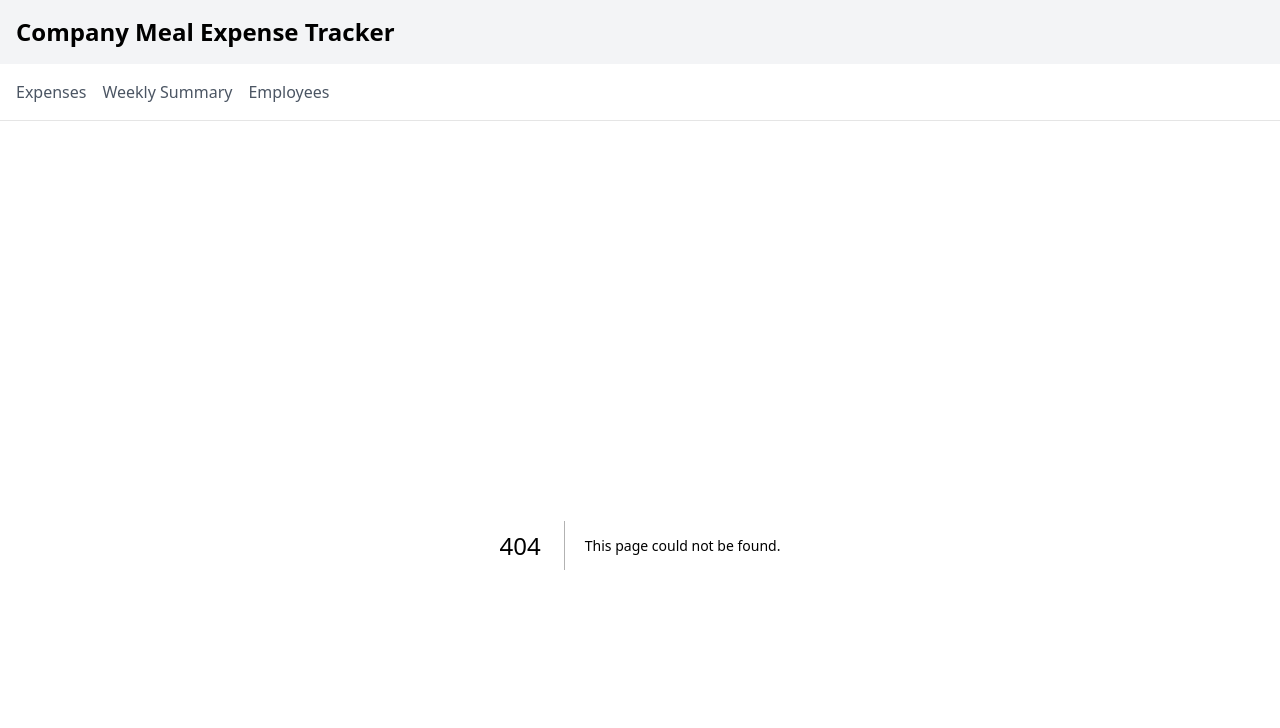
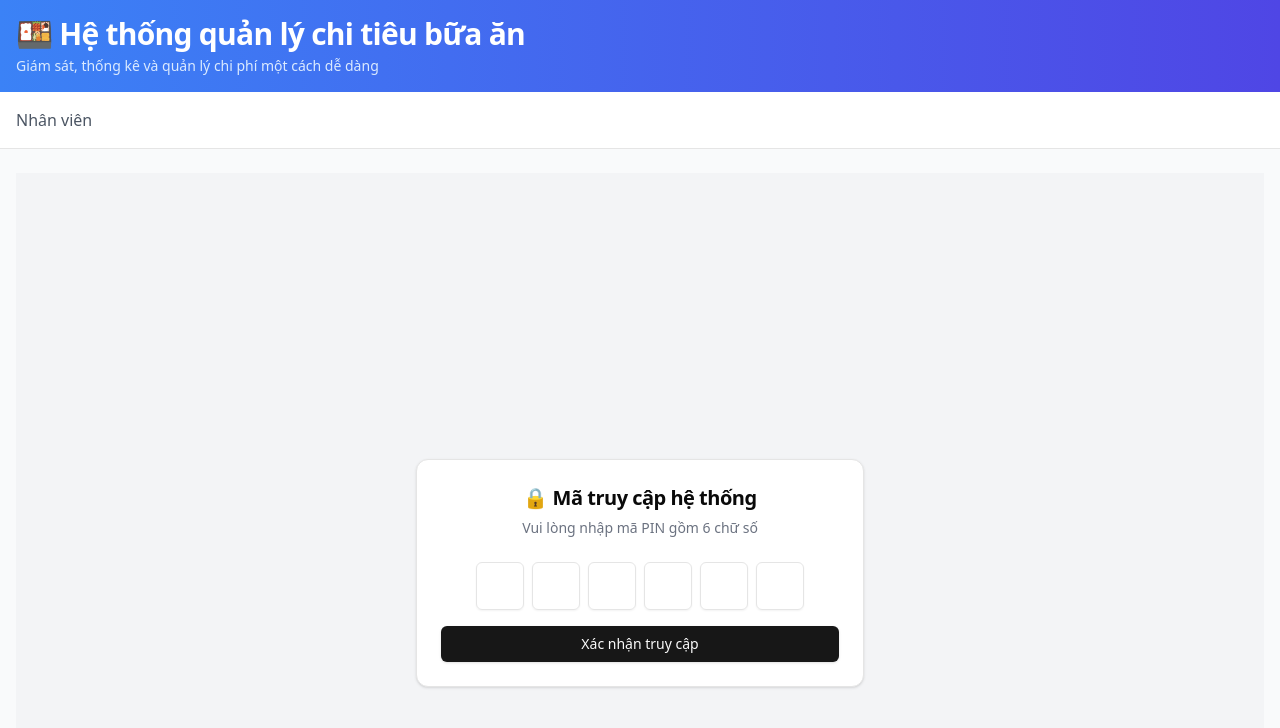
Before and after one commit to thanhyarndev/comlog-client, a Next.js app: page /login in a window 1280 px wide. Before the commit this address had no page. Shown: the top 728 px of the page. Built offline with nearby package versions, Linux system fonts and the light colour scheme; no server answers.

Commit message:
login logic

```diff
--- a/src/app/employees/page.tsx
+++ b/src/app/employees/page.tsx
@@ -14,11 +14,13 @@ import { Search, Plus, User } from "lucide-react";
 import { getEmployees } from "@/hooks/api/employee";
 import type { Employee } from "@/types/employee";
 import EmployeeModal from "@/components/EmployeeModal";
+import { getUserRole } from "@/hooks/api/employee";
 
 export default function EmployeesPage() {
   const [employees, setEmployees] = useState<Employee[]>([]);
   const [search, setSearch] = useState("");
   const [showModal, setShowModal] = useState(false);
+  const [role, setRole] = useState<"guest" | "admin">("guest");
   const router = useRouter();
 
   const fetchEmployees = async () => {
@@ -29,9 +31,8 @@ export default function EmployeesPage() {
 
   useEffect(() => {
     fetchEmployees();
+    getUserRole().then(setRole);
   }, []);
-
-  console.log("employees", employees);
 
   const filtered = employees.filter(
     (e) =>
@@ -48,12 +49,14 @@ export default function EmployeesPage() {
             Quản lý thông tin nhân viên: tên, giới tính, tên gọi khác
           </CardDescription>
         </div>
+        {role === "admin" && (
           <Button
             onClick={() => setShowModal(true)}
             className="bg-green-600 hover:bg-green-700"
           >
             <Plus className="mr-2 h-4 w-4" /> Thêm nhân viên
           </Button>
+        )}
       </CardHeader>
 
       <CardContent>
@@ -101,11 +104,13 @@ export default function EmployeesPage() {
         </div>
       </CardContent>
 
+      {role === "admin" && (
         <EmployeeModal
           open={showModal}
           onClose={() => setShowModal(false)}
           onSuccess={fetchEmployees}
         />
+      )}
     </Card>
   );
 }
--- a/src/app/layout.tsx
+++ b/src/app/layout.tsx
@@ -2,18 +2,29 @@ import "./globals.css";
 import TabNav from "@/components/TabNav";
 
 export const metadata = {
-  title: 'Meal Expense Management',
+  title: "Quản lí chi tiêu",
 };
 
-export default function RootLayout({ children }: { children: React.ReactNode }) {
+export default function RootLayout({
+  children,
+}: {
+  children: React.ReactNode;
+}) {
   return (
     <html lang="en">
-      <body>
-        <header className="p-4 bg-gray-100">
-          <h1 className="text-2xl font-bold">Company Meal Expense Tracker</h1>
+      <body className="bg-gray-50 min-h-screen text-gray-800">
+        <header className="bg-gradient-to-r from-blue-500 to-indigo-600 text-white shadow">
+          <div className="max-w-7xl mx-auto px-4 py-4">
+            <h1 className="text-2xl md:text-3xl font-bold tracking-tight">
+              🍱 Hệ thống quản lý chi tiêu bữa ăn
+            </h1>
+            <p className="text-sm text-blue-100 mt-1">
+              Giám sát, thống kê và quản lý chi phí một cách dễ dàng
+            </p>
+          </div>
         </header>
         <TabNav />
-        <main className="p-6">{children}</main>
+        <main className="max-w-7xl mx-auto px-4 py-6">{children}</main>
       </body>
     </html>
   );
--- /dev/null
+++ b/src/app/login/page.tsx
@@ -0,0 +1,86 @@
+"use client";
+
+import React, { useState, useRef } from "react";
+import { useRouter } from "next/navigation";
+import { Card, CardContent, CardHeader, CardTitle } from "@/components/ui/card";
+import { Input } from "@/components/ui/input";
+import { Button } from "@/components/ui/button";
+import { loginWithPin } from "@/hooks/api/employee";
+import axios from "axios";
+
+export default function LoginPage() {
+  const [pin, setPin] = useState<string[]>(["", "", "", "", "", ""]);
+  const [error, setError] = useState("");
+  const router = useRouter();
+  const inputsRef = useRef<HTMLInputElement[]>([]);
+
+  const handleChange = (value: string, index: number) => {
+    if (!/^[0-9]?$/.test(value)) return;
+    const newPin = [...pin];
+    newPin[index] = value;
+    setPin(newPin);
+
+    if (value && index < 5) {
+      inputsRef.current[index + 1]?.focus();
+    }
+  };
+
+  const handleSubmit = async () => {
+    const fullPin = pin.join("");
+    if (fullPin.length !== 6) {
+      setError("Vui lòng nhập đủ 6 chữ số.");
+      return;
+    }
+
+    try {
+      const res = await loginWithPin(fullPin);
+      if (res.success) {
+        router.push("/");
+      } else {
+        setError("Mã PIN không hợp lệ.");
+      }
+    } catch (err: any) {
+      console.error("❌ Đăng nhập lỗi:", err);
+      setError("Mã PIN không hợp lệ hoặc kết nối thất bại.");
+    }
+  };
+
+  return (
+    <div className="min-h-screen flex items-center justify-center bg-gray-100 p-4">
+      <Card className="w-full max-w-md">
+        <CardHeader>
+          <CardTitle className="text-center text-xl font-bold">
+            🔒 Mã truy cập hệ thống
+          </CardTitle>
+          <p className="text-sm text-gray-500 text-center mt-2">
+            Vui lòng nhập mã PIN gồm 6 chữ số
+          </p>
+        </CardHeader>
+        <CardContent>
+          <div className="flex justify-center gap-2 mb-4">
+            {pin.map((digit, index) => (
+              <Input
+                key={index}
+                type="text"
+                inputMode="numeric"
+                maxLength={1}
+                value={digit}
+                ref={(el) => {
+                  if (el) inputsRef.current[index] = el;
+                }}
+                onChange={(e) => handleChange(e.target.value, index)}
+                className="w-12 h-12 text-center text-xl font-mono"
+              />
+            ))}
+          </div>
+          {error && (
+            <p className="text-sm text-red-600 text-center mb-2">{error}</p>
+          )}
+          <Button className="w-full" onClick={handleSubmit}>
+            Xác nhận truy cập
+          </Button>
+        </CardContent>
+      </Card>
+    </div>
+  );
+}
--- a/src/app/page.tsx
+++ b/src/app/page.tsx
@@ -1,129 +1,20 @@
-'use client';
-import React, { useEffect, useState } from 'react';
-import { format, startOfWeek, endOfWeek } from 'date-fns';
-import { Calendar as CalendarIcon, DollarSign, RefreshCw, Users, Plus } from 'lucide-react';
-import { v4 as uuidv4 } from 'uuid';
-
-import { Button } from '@/components/ui/button';
-import { Tabs, TabsList, TabsTrigger, TabsContent } from '@/components/ui/tabs';
-import { Card, CardContent, CardDescription, CardHeader, CardTitle } from '@/components/ui/card';
-import ExpenseForm from '@/components/ExpensesForm';
-import ExpenseList from '@/components/ExpenseList';
-import EmployeesPage from './employees/page';
-import type { Expense } from './data/mockData';
-
-const LOCAL_KEY = 'expenses_data';
+"use client";
+import { useEffect } from "react";
+import { useRouter } from "next/navigation";
+import { getUserRole } from "@/hooks/api/employee";
 
 export default function MainPage() {
-  const [activeTab, setActiveTab] = useState('expenses');
-  const [showExpenseForm, setShowExpenseForm] = useState(false);
-  const [expenses, setExpenses] = useState<Expense[]>([]);
-
-  const now = new Date();
-  const weekStart = format(startOfWeek(now, { weekStartsOn: 1 }), 'dd/MM/yyyy');
-  const weekEnd = format(endOfWeek(now, { weekStartsOn: 1 }), 'dd/MM/yyyy');
+  const router = useRouter();
 
   useEffect(() => {
-    const raw = localStorage.getItem(LOCAL_KEY);
-    if (raw) {
-      try {
-        const parsed = JSON.parse(raw);
-        setExpenses(parsed);
-      } catch (e) {
-        console.error('Invalid expenses data in localStorage');
+    getUserRole().then((role) => {
+      if (role === "admin") {
+        router.replace("/dashboard");
+      } else {
+        router.replace("/employees");
       }
-    }
-  }, []);
+    });
+  }, [router]);
 
-  useEffect(() => {
-    localStorage.setItem(LOCAL_KEY, JSON.stringify(expenses));
-  }, [expenses]);
-
-  const addExpense = (data: Omit<Expense, 'id' | 'isCollected'>) => {
-    const newExpense: Expense = {
-      ...data,
-      id: uuidv4(),
-      isCollected: false,
-    };
-    setExpenses(prev => [newExpense, ...prev]);
-    setShowExpenseForm(false);
-  };
-
-  const togglePaidStatus = (id: string) => {
-    setExpenses(prev => prev.map(e => e.id === id ? { ...e, isCollected: !e.isCollected } : e));
-  };
-
-  const removeExpense = (id: string) => {
-    setExpenses(prev => prev.filter(e => e.id !== id));
-  };
-
-  return (
-    <div className="container mx-auto py-6 px-4 md:px-6">
-      <div className="flex flex-col space-y-6">
-        <div className="flex flex-col space-y-2">
-          <h1 className="text-3xl font-bold tracking-tight">Quản lý Chi phí Ăn trưa</h1>
-          <p className="text-muted-foreground">Theo dõi chi phí ăn trưa của nhân viên và tổng hợp hàng tuần</p>
-        </div>
-
-        <div className="flex items-center justify-between">
-          <div className="flex items-center space-x-2">
-            <CalendarIcon className="h-5 w-5 text-green-600" />
-            <span className="text-sm font-medium">
-              Tuần hiện tại: {weekStart} - {weekEnd}
-            </span>
-          </div>
-          {activeTab === 'expenses' && (
-            <Button onClick={() => setShowExpenseForm(true)} className="bg-green-600 hover:bg-green-700">
-              <Plus className="mr-2 h-4 w-4" />
-              Thêm chi phí
-            </Button>
-          )}
-        </div>
-
-        {/* <Tabs value={activeTab} onValueChange={setActiveTab} className="w-full">
-          <TabsList className="grid grid-cols-3 mb-6">
-            <TabsTrigger value="expenses">
-              <DollarSign className="mr-2 h-4 w-4" />
-              Chi phí
-            </TabsTrigger>
-            <TabsTrigger value="summary">
-              <RefreshCw className="mr-2 h-4 w-4" />
-              Tổng hợp tuần
-            </TabsTrigger>
-            <TabsTrigger value="employees">
-              <Users className="mr-2 h-4 w-4" />
-              Nhân viên
-            </TabsTrigger>
-          </TabsList>
-
-          <TabsContent value="expenses">
-            {showExpenseForm ? (
-              <Card>
-                <CardHeader>
-                  <CardTitle>Thêm chi phí ăn trưa mới</CardTitle>
-                  <CardDescription>Nhập thông tin chi phí ăn trưa của nhân viên</CardDescription>
-                </CardHeader>
-                <CardContent>
-                  <ExpenseForm
-                    onSubmit={addExpense}
-                    onCancel={() => setShowExpenseForm(false)}
-                  />
-                </CardContent>
-              </Card>
-            ) : (
-              <ExpenseList/>
-            )}
-          </TabsContent>
-
-          <TabsContent value="summary">
-            <div className="text-muted-foreground italic">(Weekly summary sẽ hiển thị ở đây)</div>
-          </TabsContent>
-
-          <TabsContent value="employees">
-            <EmployeesPage />
-          </TabsContent>
-        </Tabs> */}
-      </div>
-    </div>
-  );
+  return null;
 }
--- a/src/components/TabNav.tsx
+++ b/src/components/TabNav.tsx
@@ -1,25 +1,43 @@
-'use client';
-import Link from 'next/link';
-import { usePathname } from 'next/navigation';
+"use client";
+import Link from "next/link";
+import { usePathname } from "next/navigation";
+import { useEffect, useState } from "react";
+import { getUserRole } from "@/hooks/api/employee";
 
 const tabs = [
-  { label: 'Expenses', path: '/expenses' },
-  { label: 'Weekly Summary', path: '/summary' },
-  { label: 'Employees', path: '/employees' },
+  { label: "Chi phí", path: "/expenses", private: true },
+  { label: "Tổng quan", path: "/summary", private: true },
+  { label: "Nhân viên", path: "/employees", private: false },
 ];
 
 export default function TabNav() {
   const pathname = usePathname();
+  const [role, setRole] = useState<"admin" | "guest">("guest");
+
+  useEffect(() => {
+    getUserRole().then(setRole);
+  }, []);
+
   return (
     <nav className="bg-white border-b">
       <ul className="flex space-x-4 p-4">
-        {tabs.map(tab => (
-          <li key={tab.path}>
-            <Link href={tab.path} className={pathname === tab.path ? 'font-semibold text-blue-600' : 'text-gray-600'}>
-              {tab.label}
-            </Link>
-          </li>
-        ))}
+        {tabs.map((tab) => {
+          if (tab.private && role !== "admin") return null;
+          return (
+            <li key={tab.path}>
+              <Link
+                href={tab.path}
+                className={
+                  pathname === tab.path
+                    ? "font-semibold text-blue-600"
+                    : "text-gray-600"
+                }
+              >
+                {tab.label}
+              </Link>
+            </li>
+          );
+        })}
       </ul>
     </nav>
   );
--- a/src/hooks/api/employee.ts
+++ b/src/hooks/api/employee.ts
@@ -1,8 +1,8 @@
 // src/hooks/api/employee.ts
-import axios from 'axios'
-import type { Employee } from '@/types/employee';
+import axios from "axios";
+import type { Employee } from "@/types/employee";
 
-const API_BASE = `${process.env.NEXT_PUBLIC_API_URL}/employee`
+const API_BASE = `${process.env.NEXT_PUBLIC_API_URL}/employee`;
 
 export async function getEmployees(): Promise<Employee[]> {
   const res = await axios.get(API_BASE);
@@ -15,23 +15,42 @@ export async function getEmployees(): Promise<Employee[]> {
 }
 
 export async function getEmployeeById(id: string): Promise<Employee> {
-  const res = await axios.get<Employee>(`${API_BASE}/${id}`)
-  return res.data
+  const res = await axios.get<Employee>(`${API_BASE}/${id}`);
+  return res.data;
 }
 
-export async function createEmployee(payload: Omit<Employee, 'id'>): Promise<Employee> {
-  const res = await axios.post<Employee>(API_BASE, payload)
-  console.log('📤 Gửi yêu cầu tạo nhân viên...', payload);
-  console.log('📤 Gửi yêu cầu tạo nhân viên...', res);
+export async function createEmployee(
+  payload: Omit<Employee, "id">
+): Promise<Employee> {
+  const res = await axios.post<Employee>(API_BASE, payload);
+  console.log("📤 Gửi yêu cầu tạo nhân viên...", payload);
+  console.log("📤 Gửi yêu cầu tạo nhân viên...", res);
 
-  return res.data
+  return res.data;
 }
 
-export async function updateEmployee(id: string, payload: Partial<Employee>): Promise<Employee> {
-  const res = await axios.put<Employee>(`${API_BASE}/${id}`, payload)
-  return res.data
+export async function updateEmployee(
+  id: string,
+  payload: Partial<Employee>
+): Promise<Employee> {
+  const res = await axios.put<Employee>(`${API_BASE}/${id}`, payload);
+  return res.data;
 }
 
 export async function deleteEmployee(id: string): Promise<void> {
-  await axios.delete(`${API_BASE}/${id}`)
+  await axios.delete(`${API_BASE}/${id}`);
 }
+
+export async function loginWithPin(pin: string): Promise<{ success: boolean }> {
+  const res = await axios.post(
+    `${API_BASE}/login-pin`,
+    { pin },
+    { withCredentials: true }
+  );
+  return res.data;
+}
+
+export async function getUserRole(): Promise<"admin" | "guest"> {
+  const res = await axios.get(`${API_BASE}/whoami`, { withCredentials: true });
+  return res.data.role;
+}
```
Lines whose indentation alone changed are shown as unchanged.
